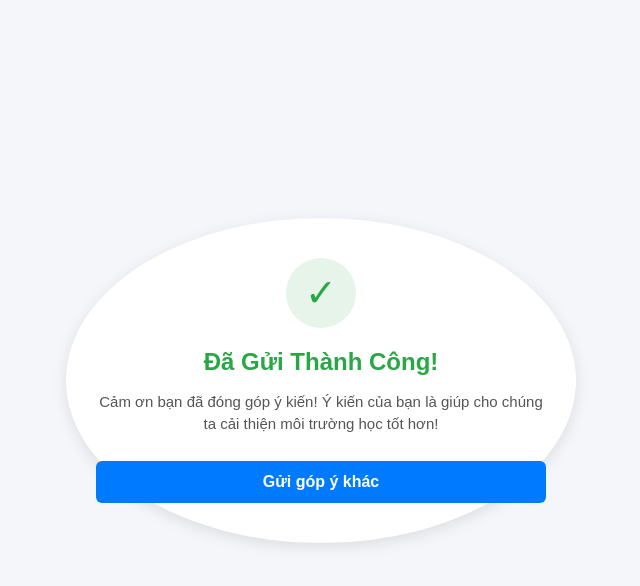
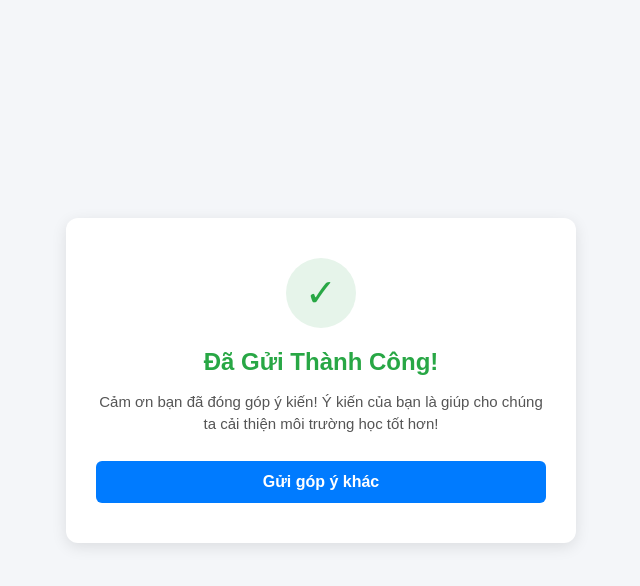
Before and after one commit to xiangkaiwen110608-blip/WedHocSinh, a Flask app: template templates/success.html in a window 1280 px wide. Shown: the top 586 px of the page, without its empty margins (319-959 px from the left). Run offline with Flask 3, Linux system fonts and the light colour scheme; the template is opened without the code that fills it, so the values that code supplies are empty.

Commit message:
Update success.html

```diff
--- a/templates/success.html
+++ b/templates/success.html
@@ -22,7 +22,7 @@
             width: 100%;
             background: white;
             padding: 40px 30px;
-            border-radius: 50%;
+            border-radius: 12px;
             box-shadow: 0 4px 15px rgba(0,0,0,0.1);
             text-align: center;
         }
```
